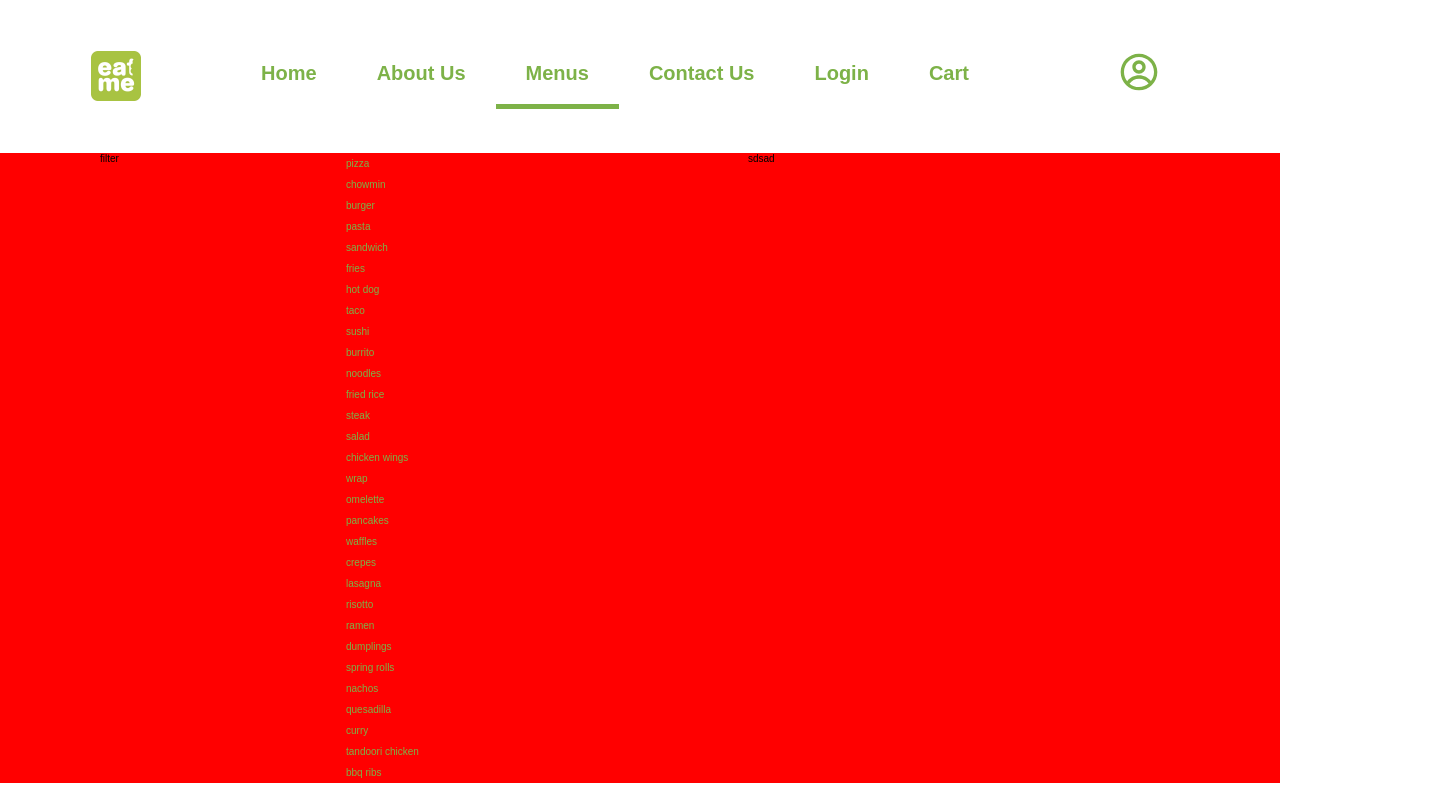
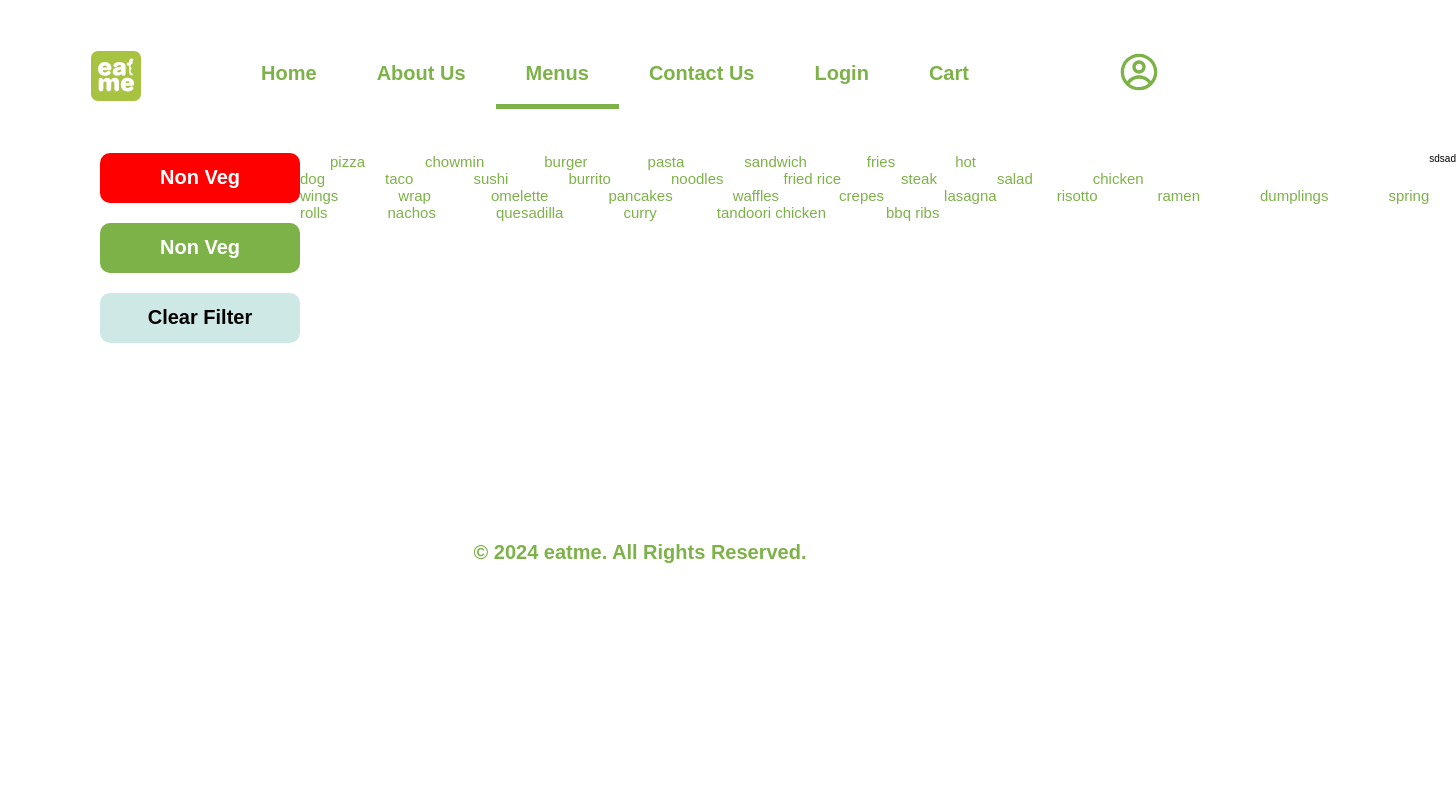
Before and after one commit to apurba-sarkar/eatmeweb, a React (Vite) app in the folder client/: page /Menu in a window 1280 px wide. Shown: the top 800 px of the page, 1456 px wide, since content can reach past the window. Built offline with nearby package versions, Linux system fonts and the light colour scheme; a web font is replaced by a local one.

Commit message:
working on menu page

```diff
--- /dev/null
+++ b/client/src/Components/Filters.jsx
@@ -0,0 +1,25 @@
+import React from "react";
+import { Box } from "../ui/Box";
+import { Headings } from "../ui/Headings";
+import { GiChickenOven } from "react-icons/gi";
+export default function Filters() {
+  return (
+    <div className="filters">
+      <Box color="danger" type="option">
+       <Headings type="h3" colorvar="other"> Non Veg
+       {/* <GiChickenOven /> */}
+       </Headings>
+      </Box>
+      <Box color="primary" type="option">
+       <Headings type="h3" colorvar="other"> Non Veg
+       {/* <GiChickenOven /> */}
+       </Headings>
+      </Box>
+      <Box color="support" type="option">
+       <Headings type="h3"> Clear Filter
+       {/* <GiChickenOven /> */}
+       </Headings>
+      </Box>
+    </div>
+  );
+}
--- a/client/src/pages/Menu.jsx
+++ b/client/src/pages/Menu.jsx
@@ -1,8 +1,10 @@
 // import React from "react";
 
+import Filters from "../Components/Filters";
 import data from "../data";
 // import SingleDish from "./SingleDish";
 import { NavLink } from "react-router-dom";
+import { TableBuilder } from "../ui/Table";
 // import SingleDish from "./SingleDish";
 export default function Menu() {
   console.log(data);
@@ -12,13 +14,15 @@ export default function Menu() {
     <div>
       {/* <div>Menu</div> */}
       <div className="menu-container">
-        <div>filter</div>
+        <Filters />
         <div className="menu-list">
-          {data.map((e) => (
-            <NavLink to={`/single/${e.id}`} key={e.id}>
-              {e.item}
-            </NavLink>
-          ))}
+          <TableBuilder>
+            {data.map((e) => (
+              <NavLink to={`/single/${e.id}`} key={e.id}>
+                {e.item}
+              </NavLink>
+            ))}
+          </TableBuilder>
         </div>
         <div>sdsad</div>
         {/* <SingleDish/> */}
--- a/client/src/styles/Global.style.js
+++ b/client/src/styles/Global.style.js
@@ -287,7 +287,7 @@ figure{
 .menu-container{
     display:grid;
     grid-template-columns:1fr 2fr 2fr;
-    background-color:red;
+    /* background-color:red; */
     padding:0 10rem;
 
 }
@@ -297,6 +297,15 @@ figure{
     flex-direction:column;
 
 }
+
+
+/* -->filters */
+.filters{
+    display:flex;
+    flex-direction:column;
+    gap:2rem;
+}
+
 `;
 
 export default GlobalStyle;
--- a/client/src/styles/theme.js
+++ b/client/src/styles/theme.js
@@ -1,7 +1,9 @@
 export const theme = {
-    colors:{
-        primary: "#7DB248",
-        secondary:"#C2E0C9",
-        other:"#ffff"
-    }
-}
+  colors: {
+    primary: "#7DB248",
+    secondary: "#C2E0C9",
+    other: "#ffff",
+    danger: "#FF0000",
+    support:"#CDE8E5"
+  },
+};
--- /dev/null
+++ b/client/src/ui/Box.jsx
@@ -0,0 +1,49 @@
+import styled, { css } from "styled-components";
+import { theme } from "./../styles/theme";
+
+const type = {
+  option: css`
+    height: 5rem;
+    width: 20rem;
+    display: flex;
+    align-items: center;
+    justify-content: center;
+    transition: transform 0.3s ease;
+    &:hover {
+      transform: scale(1.1);
+      cursor: pointer;
+    }
+    &:active {
+      transform: scale(1.1);
+      cursor: pointer;
+      color: ${theme.colors.danger} !important ;
+    }
+  `,
+  banner: css`
+    height: 10rem;
+    width: 50rem;
+  `,
+};
+
+const color = {
+  primary: css`
+    background-color: ${theme.colors.primary};
+  `,
+  secondary: css`
+    background-color: ${theme.colors.secondary};
+  `,
+  danger: css`
+    background-color: ${theme.colors.danger};
+  `,
+  support: css`
+    background-color: ${theme.colors.support};
+  `,
+};
+
+const Box = styled.div`
+  background-color: green;
+  border-radius: 1rem;
+  ${(props) => type[props.type]}
+  ${(props) => color[props.color]}
+`;
+export { Box };
--- a/client/src/ui/Button.jsx
+++ b/client/src/ui/Button.jsx
@@ -56,6 +56,9 @@ const varient = {
     text-decoration: underline;
     border: none;
   `,
+  danger:css`
+  color: ${theme.colors.danger};
+  `
 };
 
 const Button = styled.button`
--- a/client/src/ui/Headings.jsx
+++ b/client/src/ui/Headings.jsx
@@ -32,7 +32,11 @@ const colorvar = {
   `,
   secondary: css`
     color: ${theme.colors.secondary};
-  `,
+    `,
+  other:css`
+  color: ${theme.colors.other};
+
+  `
 };
 
 const Headings = styled.h1`
```
